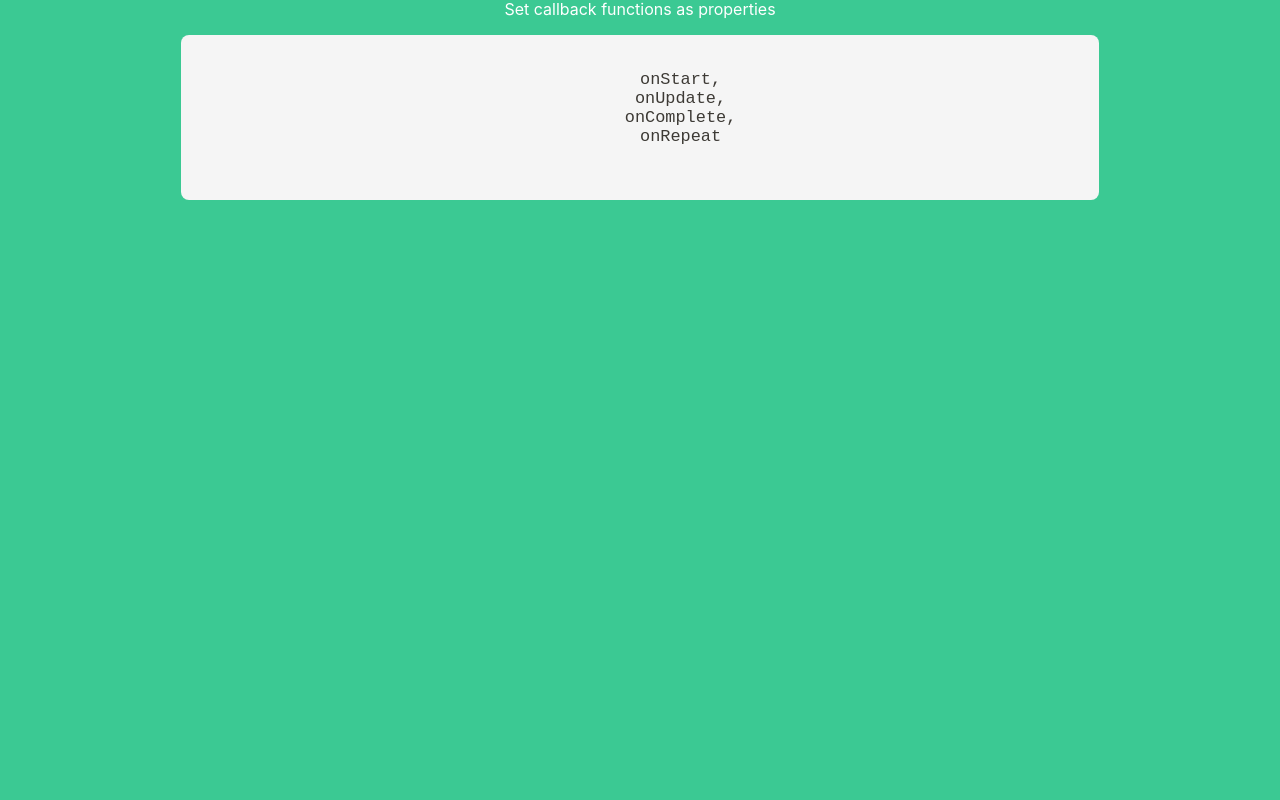
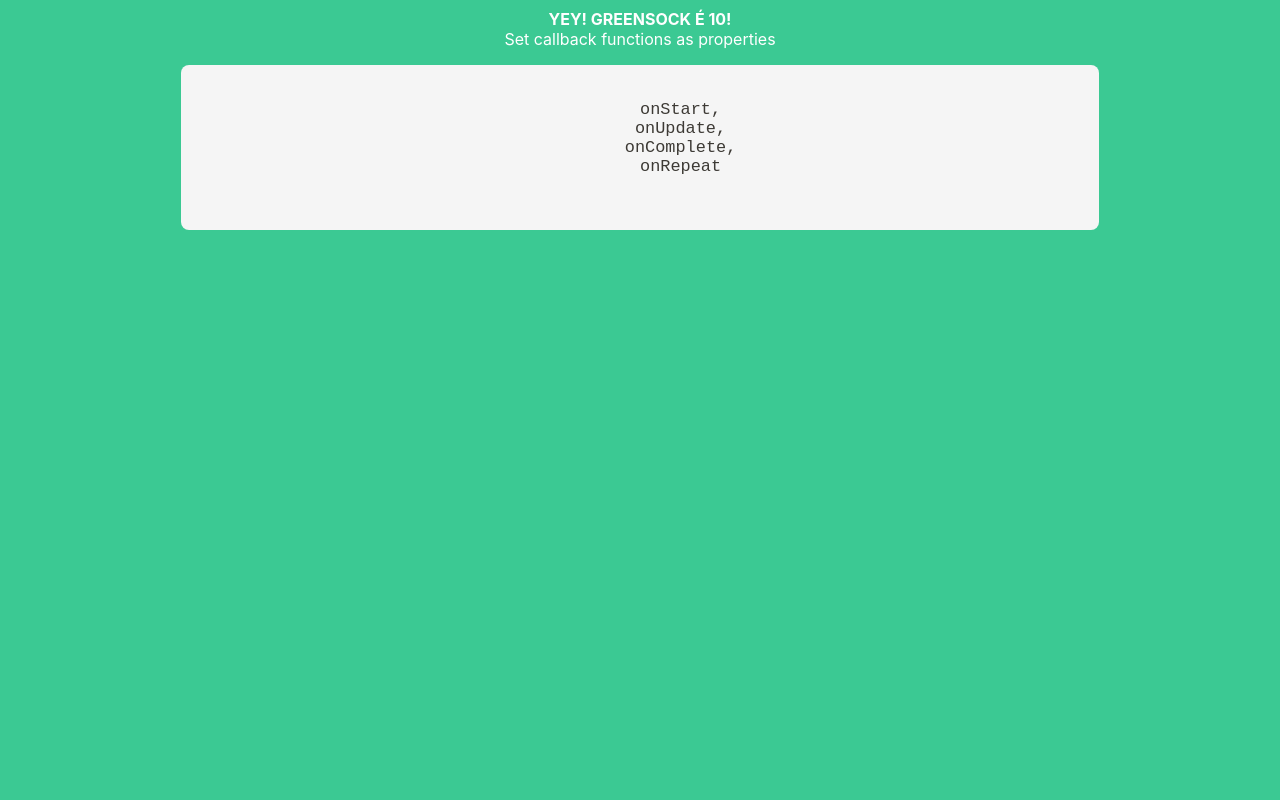
Before and after one commit to eduardoformiga/greensock-start, a plain HTML site: page basics/callbacks.html in a window 1280 px wide. Shown: the part 143-943 px from the top of the page. Drawn offline with nearby package versions, Linux system fonts and the light colour scheme.

Commit message:
Chore: adjusts callback example

```diff
--- a/basics/callbacks.html
+++ b/basics/callbacks.html
@@ -13,6 +13,7 @@
   <header id="header">
     <a class="title-link" href="/basics/">
       <h1 class="title">GreenSock</h1>
+      <h1 class="subtitle">Hey</h1>
     </a>
 
     <p>Set callback functions as properties</p>
@@ -128,14 +129,17 @@
       });
 
       function onStart() {
+        console.log('A animação começou');
         subtitle.innerHTML = 'YEY! GREENSOCK É 10!';
       }
 
       function onUpdate() {
+        console.log('A animação atualizou');
         title.innerHTML = i++;
       }
 
       function hideItems() {
+        console.log('A animação do título acabou, vai começar a dos itens!');
         TweenMax.to(items, .5, {
           opacity: 0
         });
```
